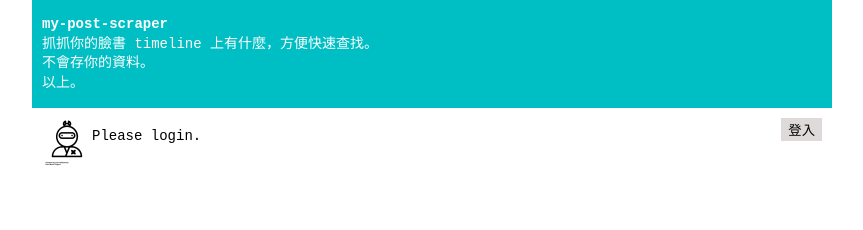
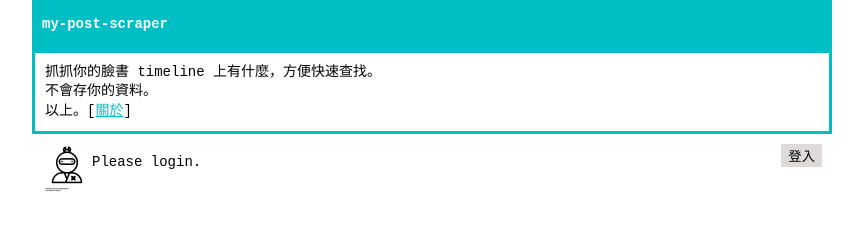
Before and after one commit to soidid/facebook-feed, a website built with webpack: page index.html in a window 1280 px wide. Shown: the whole page, without its empty margins (208-1071 px from the left). Built offline with nearby package versions, Linux system fonts and the light colour scheme.

Commit message:
add about (policy) page

```diff
--- a/index.html
+++ b/index.html
@@ -10,11 +10,13 @@
 </head>
 <body>
     <div class="main">
-        <div class="intro">
-            <b>my-post-scraper</b><br/>
+        <a href="../" class="intro">
+            <b>my-post-scraper</b>
+        </a>
+        <div class="policy">
             抓抓你的臉書 timeline 上有什麼，方便快速查找。<br/>
             不會存你的資料。<br/>
-            以上。
+            以上。[<a href='./about' href="../" class="link">關於</a>]
         </div>
         <div class="loginPanel">
             <img src="./img/user.png" id="userimg"><div id="status" class="status">Please login.</div>
--- a/style.css
+++ b/style.css
@@ -13,6 +13,20 @@ body {
     color: white;
     font-size: 14px;
     line-height: 1.4;
+    display: block;
+    text-decoration: none;
+}
+.policy {
+    padding: 10px;
+    border: 3px solid #00bfc4;
+    font-size: 14px;
+    line-height: 1.4;
+}
+.link, .link:visited {
+    color: #00bfc4;
+}
+.link:hover {
+    color: #F8766D;
 }
 #userimg{
     width: 50px;
```
Also changed, not shown: about/index.html (added, +27 -0 lines).
